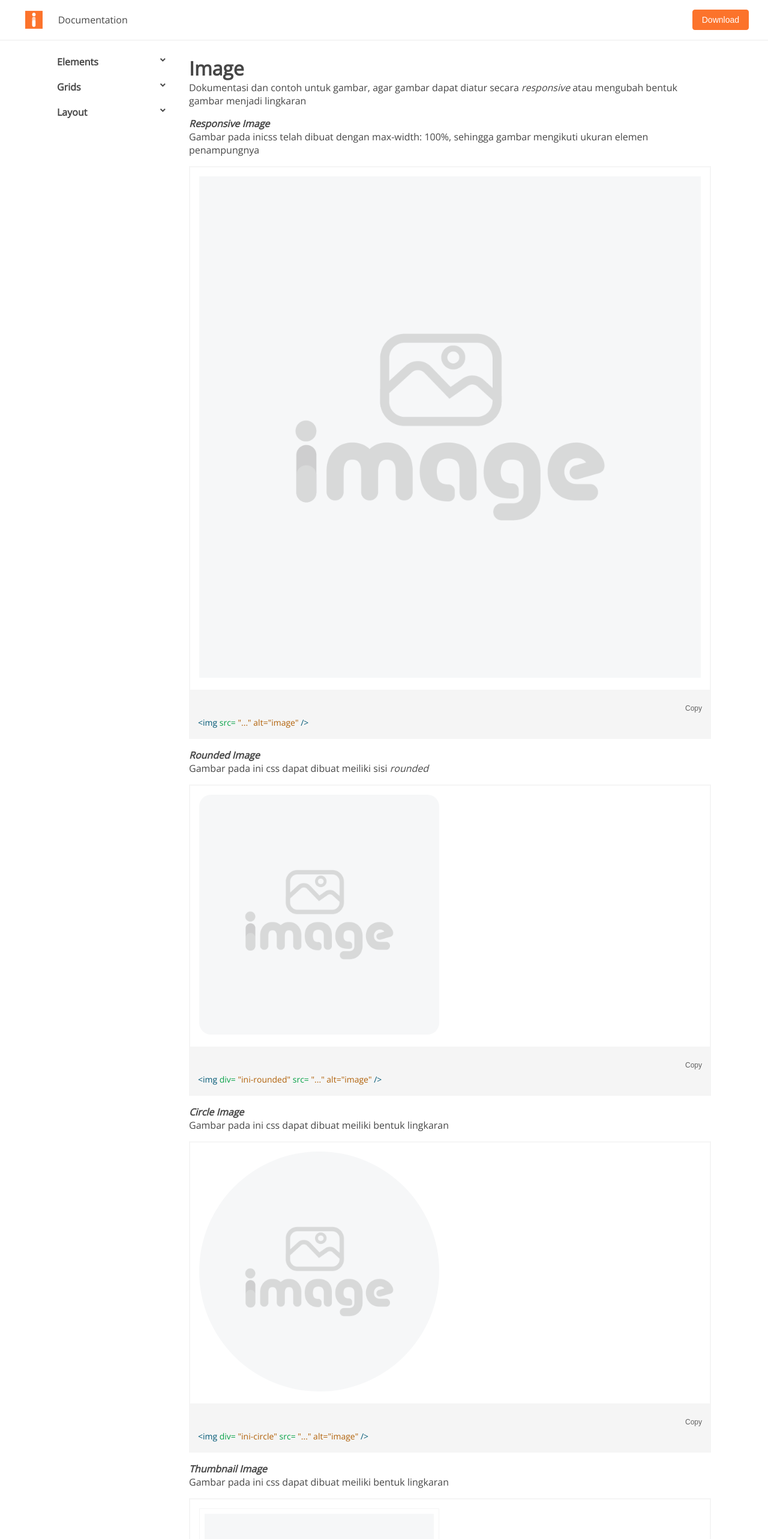
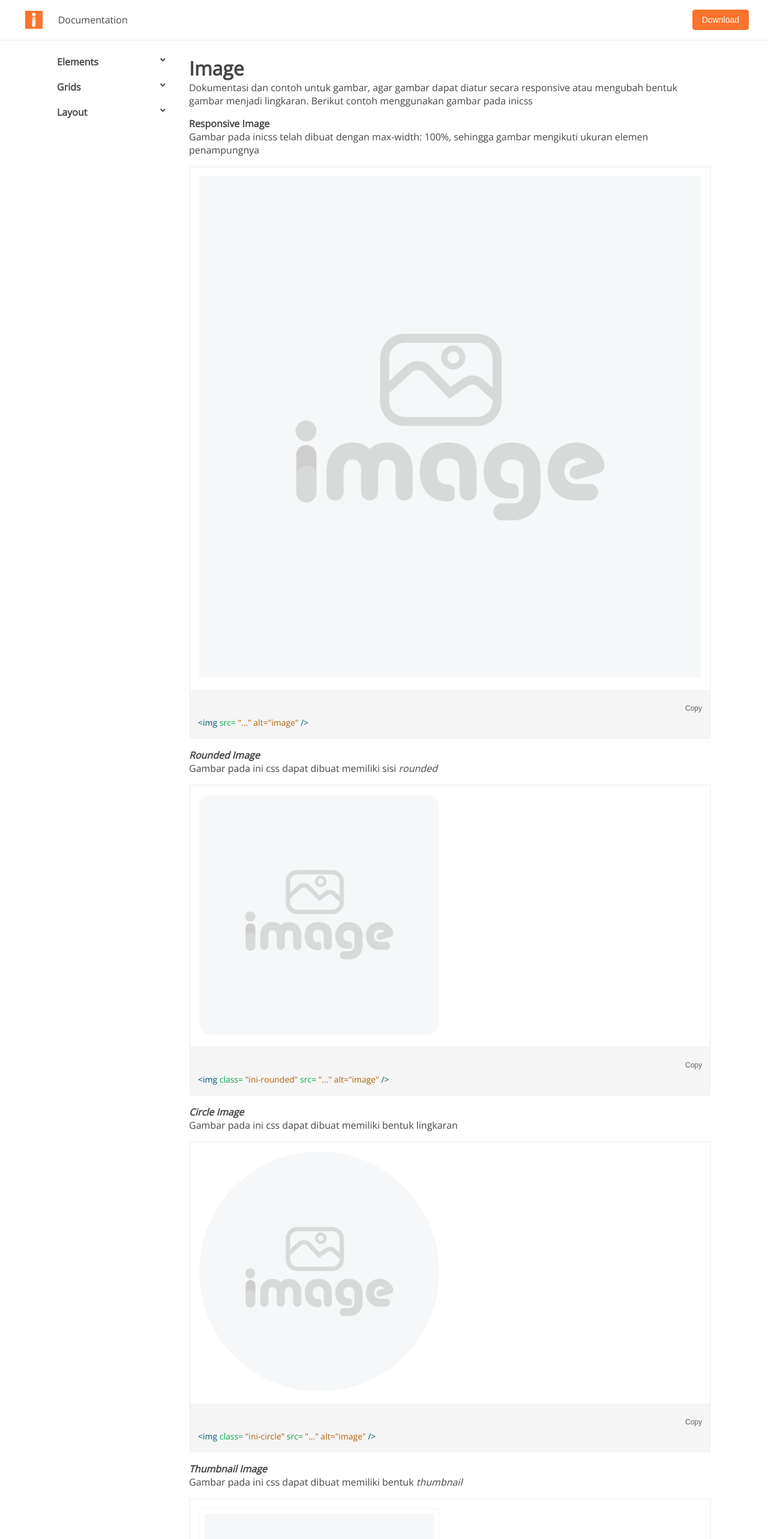
Before and after one commit to Ovinsyah/inicss, a Vue app: page /documentation/elements/image in a window 1280 px wide. Shown: the top 2566 px of the page at 60% size. Built offline with nearby package versions, Linux system fonts and the light colour scheme.

Commit message:
update image page

```diff
--- a/src/views/documentation/elements/Card.vue
+++ b/src/views/documentation/elements/Card.vue
@@ -5,6 +5,7 @@
       <Menu/>
       <div class="body content">
           <h1>Card</h1>
+          <div>Dokumentasi dan contoh untuk menggunakan card pada ini css</div>
       </div>
     </div>
   </div>
--- a/src/views/documentation/elements/Image.vue
+++ b/src/views/documentation/elements/Image.vue
@@ -5,9 +5,9 @@
       <Menu/>
       <div class="body content">
         <h1>Image</h1>
-        <div>Dokumentasi dan contoh untuk gambar, agar gambar dapat diatur secara <i>responsive</i> atau mengubah bentuk gambar menjadi lingkaran</div>
+        <div>Dokumentasi dan contoh untuk gambar, agar gambar dapat diatur secara responsive atau mengubah bentuk gambar menjadi lingkaran. Berikut contoh menggunakan gambar pada inicss</div>
         <div class="ini section">
-          <h4 class="mt-3"><i>Responsive Image</i></h4>
+          <h4 class="mt-3">Responsive Image</h4>
           <div class="mb-3">Gambar pada inicss telah dibuat dengan max-width: 100%, sehingga gambar mengikuti ukuran elemen penampungnya</div>
           <div class="example">
               <img src="/assets/img/image.png" alt="image" />
@@ -23,7 +23,7 @@
           </div>
 
           <h4 class="mt-3"><i>Rounded Image</i></h4>
-          <div class="mb-3">Gambar pada ini css dapat dibuat meiliki sisi <i>rounded</i></div>
+          <div class="mb-3">Gambar pada ini css dapat dibuat memiliki sisi <i>rounded</i></div>
           <div class="example image-rounded">
               <img class="ini rounded" src="/assets/img/image.png" alt="image" />
           </div>
@@ -32,13 +32,13 @@
                   <button class="ini button copy onCopy">Copy</button>
               </div>
               <div class="area selected">
-                  <div><span class="tag">&#x3C;img <span class="class"> div=</span> <span class="nclass">"ini-rounded"</span> </span><span class="class"> src=</span> <span class="nclass">"..." alt=&#x22;image&#x22;</span> <span class="tag"> /&#x3E;</span></div>
+                  <div><span class="tag">&#x3C;img <span class="class"> class=</span> <span class="nclass">"ini-rounded"</span> </span><span class="class"> src=</span> <span class="nclass">"..." alt=&#x22;image&#x22;</span> <span class="tag"> /&#x3E;</span></div>
               </div>
               <textarea cols="100" rows="100" class="hidden">&#x3C;img class=&#x22;ini rounded&#x22; src=&#x22;/assets/img/image.png&#x22; alt=&#x22;image&#x22; /&#x3E;</textarea>
           </div>
 
           <h4 class="mt-3"><i>Circle Image</i></h4>
-          <div class="mb-3">Gambar pada ini css dapat dibuat meiliki bentuk lingkaran</div>
+          <div class="mb-3">Gambar pada ini css dapat dibuat memiliki bentuk lingkaran</div>
           <div class="example image-circle">
               <img class="ini circle" src="/assets/img/image.png" alt="image" />
           </div>
@@ -47,13 +47,13 @@
                   <button class="ini button copy onCopy">Copy</button>
               </div>
               <div class="area selected">
-                  <div><span class="tag">&#x3C;img <span class="class"> div=</span> <span class="nclass">"ini-circle"</span> </span><span class="class"> src=</span> <span class="nclass">"..." alt=&#x22;image&#x22;</span> <span class="tag"> /&#x3E;</span></div>
+                  <div><span class="tag">&#x3C;img <span class="class"> class=</span> <span class="nclass">"ini-circle"</span> </span><span class="class"> src=</span> <span class="nclass">"..." alt=&#x22;image&#x22;</span> <span class="tag"> /&#x3E;</span></div>
               </div>
               <textarea cols="100" rows="100" class="hidden">&#x3C;img class=&#x22;ini circle&#x22; src=&#x22;/assets/img/image.png&#x22; alt=&#x22;image&#x22; /&#x3E;</textarea>
           </div>
 
           <h4 class="mt-3"><i>Thumbnail Image</i></h4>
-          <div class="mb-3">Gambar pada ini css dapat dibuat meiliki bentuk lingkaran</div>
+          <div class="mb-3">Gambar pada ini css dapat dibuat memiliki bentuk <i>thumbnail</i></div>
           <div class="example image-thumbnail">
               <img class="ini thumbnail" src="/assets/img/image.png" alt="image" />
           </div>
@@ -62,7 +62,7 @@
                   <button class="ini button copy onCopy">Copy</button>
               </div>
               <div class="area selected">
-                  <div><span class="tag">&#x3C;img <span class="class"> div=</span> <span class="nclass">"ini thumbnail"</span> </span><span class="class"> src=</span> <span class="nclass">"..." alt=&#x22;image&#x22;</span> <span class="tag"> /&#x3E;</span></div>
+                  <div><span class="tag">&#x3C;img <span class="class"> class=</span> <span class="nclass">"ini thumbnail"</span> </span><span class="class"> src=</span> <span class="nclass">"..." alt=&#x22;image&#x22;</span> <span class="tag"> /&#x3E;</span></div>
               </div>
               <textarea cols="100" rows="100" class="hidden">&#x3C;img class=&#x22;ini thumbnail&#x22; src=&#x22;/assets/img/image.png&#x22; alt=&#x22;image&#x22; /&#x3E;</textarea>
           </div>
```
